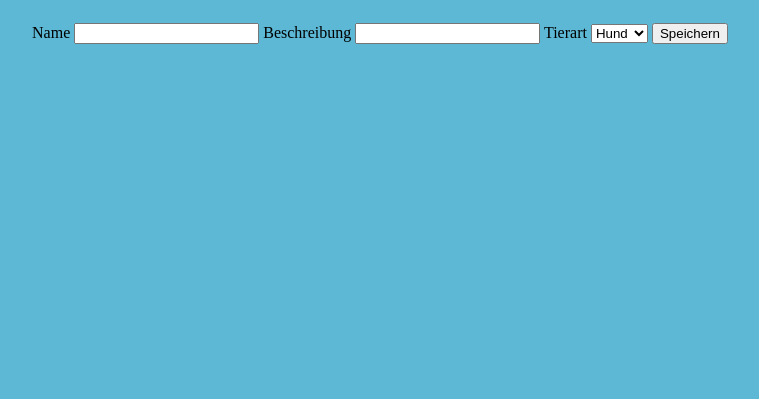
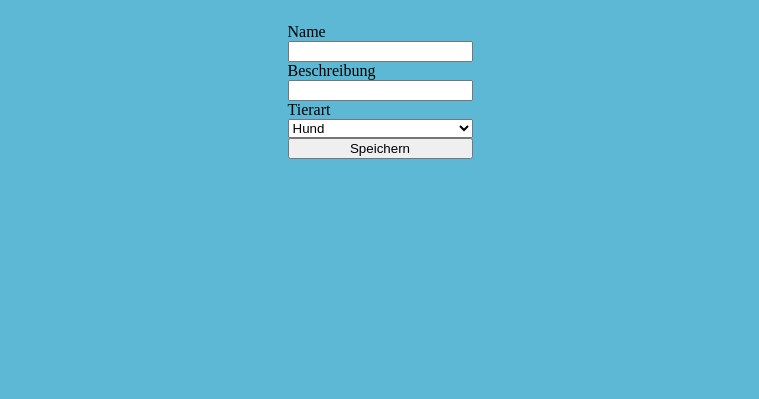
Before and after one commit to cewolfmeier/Haustierverleih, a Flask app: page /pet/1/edit in a window 1280 px wide. Shown: the part 171-570 px from the top of the page, without its empty margins (260-1019 px from the left). Run offline with Flask 3, Linux system fonts and the light colour scheme; data that the repository does not hold is empty.

Commit message:
add styles for content forms

```diff
--- a/haustierverleih/app/static/styles.css
+++ b/haustierverleih/app/static/styles.css
@@ -64,6 +64,10 @@ footer {
     flex-flow: column nowrap;
     align-items: center;
 }
+.content form{
+    display: flex;
+    flex-flow: column nowrap;
+}
 
 .content-list {
     margin: 50px;
```
